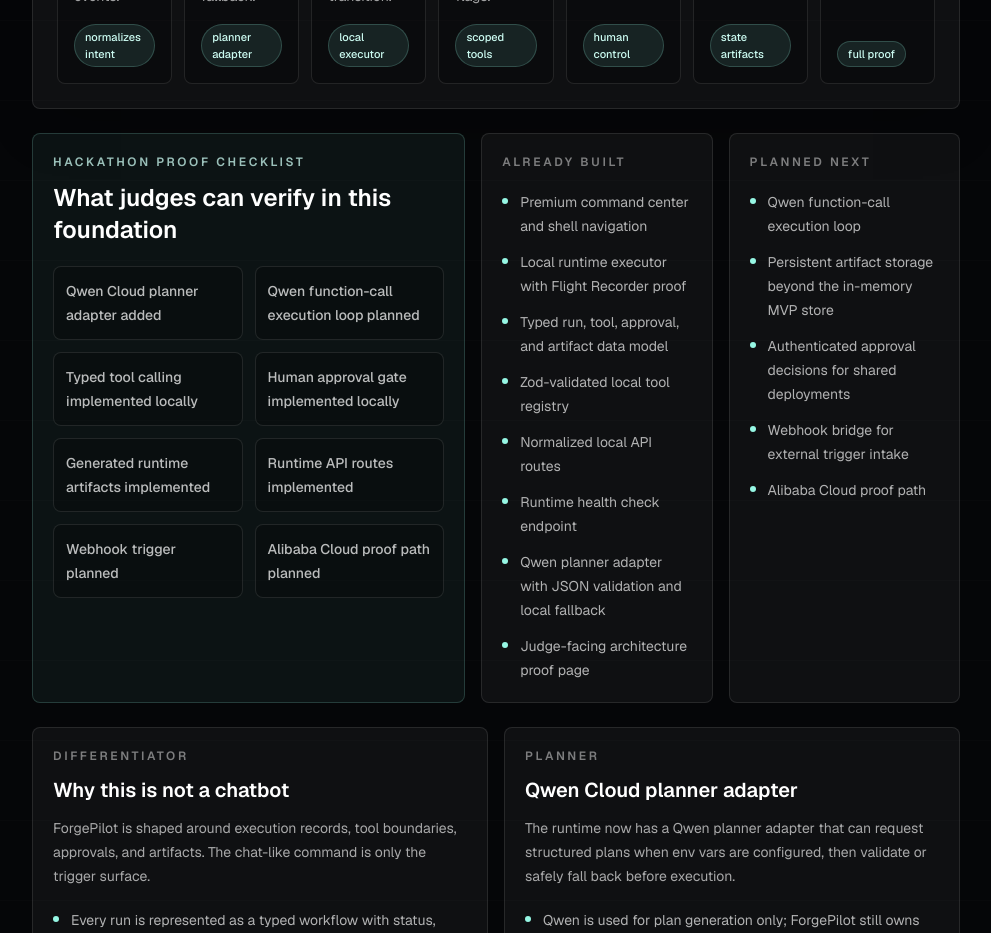
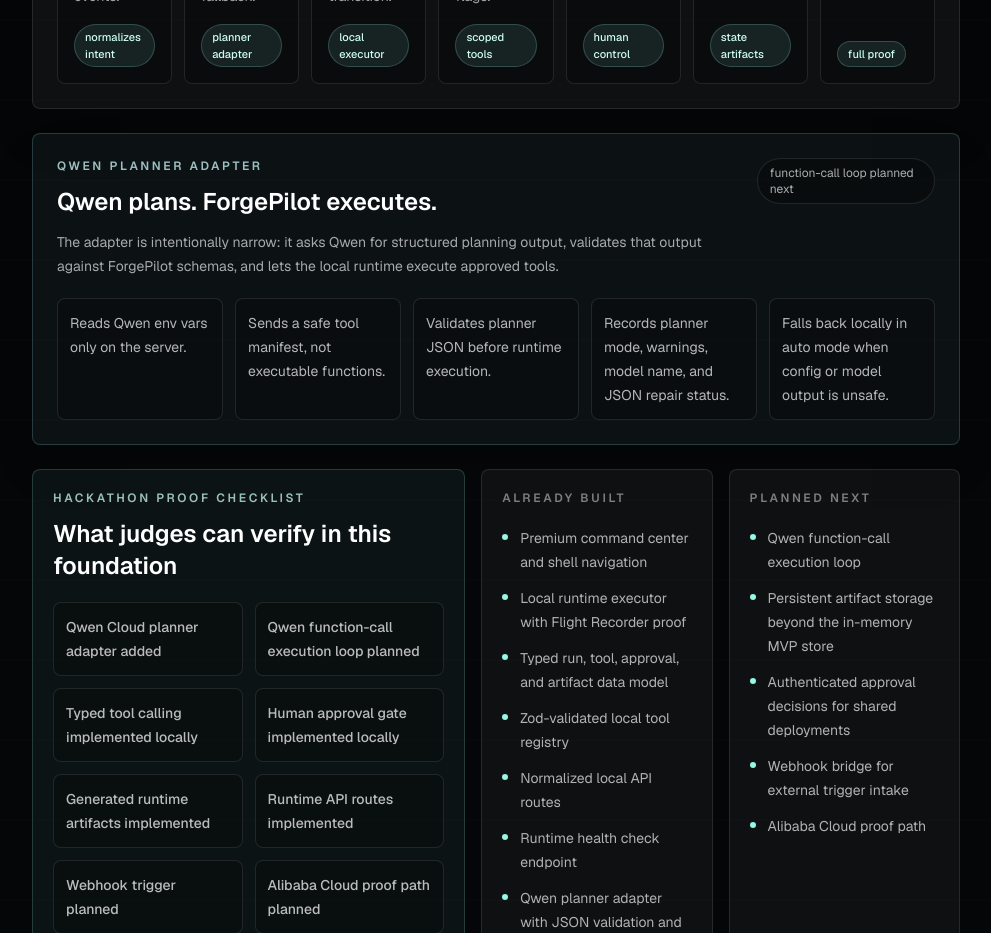
Before and after one commit to Jeevang1-epic/forgepilot-autopilot-runtime, a Next.js app: page /architecture in a window 1280 px wide. Shown: the part 940-1873 px from the top of the page, without its empty margins (288-1279 px from the left). Built offline with nearby package versions, Linux system fonts and the light colour scheme.

Commit message:
feat: clarify planner mode ui states

```diff
--- a/src/app/architecture/page.tsx
+++ b/src/app/architecture/page.tsx
@@ -101,6 +101,14 @@
   },
 ];
 
+const qwenAdapterFacts = [
+  "Reads Qwen env vars only on the server.",
+  "Sends a safe tool manifest, not executable functions.",
+  "Validates planner JSON before runtime execution.",
+  "Records planner mode, warnings, model name, and JSON repair status.",
+  "Falls back locally in auto mode when config or model output is unsafe.",
+];
+
 export default function ArchitecturePage() {
   return (
     <div className="space-y-6">
@@ -120,6 +128,34 @@
       </section>
 
       <ArchitectureMap />
+
+      <section className="rounded-lg border border-cyan-200/18 bg-cyan-200/[0.05] p-5 shadow-2xl shadow-black/20 sm:p-6">
+        <div className="flex flex-col gap-4 lg:flex-row lg:items-start lg:justify-between">
+          <div>
+            <p className="text-xs font-semibold uppercase tracking-[0.22em] text-cyan-100/75">
+              Qwen Planner Adapter
+            </p>
+            <h2 className="mt-3 text-2xl font-semibold text-white">
+              Qwen plans. ForgePilot executes.
+            </h2>
+            <p className="mt-3 max-w-3xl text-sm leading-6 text-white/64">
+              The adapter is intentionally narrow: it asks Qwen for structured planning
+              output, validates that output against ForgePilot schemas, and lets the
+              local runtime execute approved tools.
+            </p>
+          </div>
+          <span className="w-fit rounded-full border border-white/10 bg-black/30 px-3 py-1.5 text-xs text-white/66">
+            function-call loop planned next
+          </span>
+        </div>
+        <div className="mt-5 grid gap-3 md:grid-cols-5">
+          {qwenAdapterFacts.map((fact) => (
+            <div key={fact} className="rounded-lg border border-white/10 bg-black/25 p-3">
+              <p className="text-sm leading-6 text-white/70">{fact}</p>
+            </div>
+          ))}
+        </div>
+      </section>
 
       <section className="grid gap-4 xl:grid-cols-[0.95fr_1.05fr]">
         <article className="rounded-lg border border-teal-200/18 bg-teal-200/[0.055] p-5">
--- a/src/app/run/demo/page.tsx
+++ b/src/app/run/demo/page.tsx
@@ -366,6 +366,20 @@
               {run.qwenModel ?? "Not used"}
             </p>
           </div>
+          <div className="rounded-lg border border-white/10 bg-black/25 p-4 md:col-span-2">
+            <p className="text-xs uppercase tracking-[0.18em] text-white/42">JSON repair</p>
+            <p className="mt-2 text-sm font-semibold text-white">
+              {run.qwenJsonRepairUsed ? "Used and recorded" : "Not needed"}
+            </p>
+          </div>
+          <div className="rounded-lg border border-white/10 bg-black/25 p-4 md:col-span-2">
+            <p className="text-xs uppercase tracking-[0.18em] text-white/42">Fallback posture</p>
+            <p className="mt-2 text-sm leading-6 text-white/68">
+              {run.plannerModeUsed === "local_fallback"
+                ? "Fallback protected the run from config/model failure."
+                : "No fallback was needed for this run."}
+            </p>
+          </div>
         </div>
       </section>
 
--- a/src/components/command/command-center.tsx
+++ b/src/components/command/command-center.tsx
@@ -37,10 +37,11 @@
 
 type QwenHealthData = {
   qwen: {
+    hasApiKey: boolean;
+    hasBaseUrl: boolean;
+    hasModel: boolean;
     configured: boolean;
-    apiKeyConfigured: boolean;
-    baseUrlConfigured: boolean;
-    modelConfigured: boolean;
+    modelName?: string;
   };
 };
 
@@ -158,10 +159,11 @@
       <div className="mt-5">
         <div className="mb-3 flex flex-col gap-2 sm:flex-row sm:items-end sm:justify-between">
           <div>
-            <span className="text-sm font-medium text-white/72">Planner mode</span>
+          <span className="text-sm font-medium text-white/72">Planner mode</span>
             <p className="mt-1 text-xs leading-5 text-white/50">
               Auto uses Qwen Cloud when env vars are available, otherwise ForgePilot
-              safely falls back to the local deterministic planner.
+              safely falls back to the local deterministic planner. Tool execution
+              still happens inside the local runtime.
             </p>
           </div>
           <span className="w-fit rounded-full border border-white/10 bg-black/30 px-3 py-1 text-xs capitalize text-white/62">
--- a/src/components/command/planner-mode-selector.tsx
+++ b/src/components/command/planner-mode-selector.tsx
@@ -11,17 +11,17 @@
   {
     value: "auto",
     label: "Auto",
-    description: "Use Qwen Cloud when configured, otherwise local fallback.",
+    description: "Qwen if configured, local fallback otherwise.",
   },
   {
     value: "local",
     label: "Local",
-    description: "Use the deterministic built-in planner.",
+    description: "Deterministic offline planner.",
   },
   {
     value: "qwen",
     label: "Qwen Cloud",
-    description: "Require Qwen Cloud planner configuration.",
+    description: "Requires env config.",
   },
 ];
 
```
